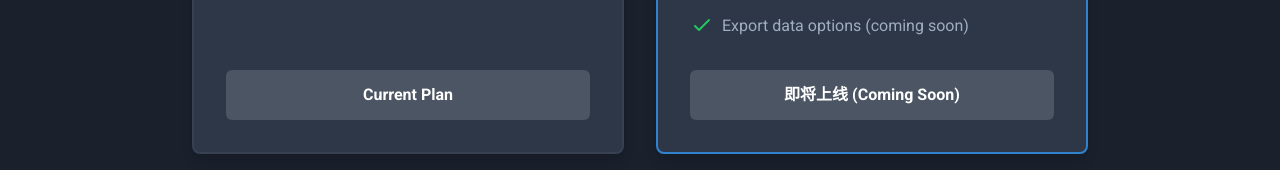
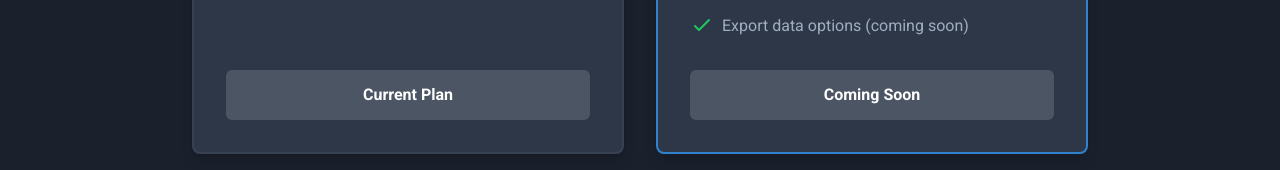
Before and after one commit to LEON11-AI/China-EV-Intelligence-v1.2, a React (Vite) app: page / in a window 1280 px wide. Shown: the part 2806-2976 px from the top of the page. Built offline with nearby package versions, Linux system fonts and the light colour scheme; no server answers.

Commit message:
Remove Chinese text from Coming Soon buttons, keep English only

```diff
--- a/components/ProLocker.tsx
+++ b/components/ProLocker.tsx
@@ -40,7 +40,7 @@ const ProLocker: React.FC<ProLockerProps> = ({
                     disabled
                     className="bg-gray-600 text-gray-400 font-bold py-2 px-5 rounded-md cursor-not-allowed transition-colors duration-300"
                 >
-                    即将上线 (Coming Soon)
+                    Coming Soon
                 </button>
             </div>
         </div>
--- a/pages/HomePage.tsx
+++ b/pages/HomePage.tsx
@@ -192,7 +192,7 @@ const HomePage: React.FC = () => {
                         </ul>
                         <div className="mt-8 w-full">
                            <button className="w-full bg-gray-600 text-white font-bold py-3 px-6 rounded-md cursor-not-allowed transition-colors duration-300" disabled>
-                                即将上线 (Coming Soon)
+                                Coming Soon
                             </button>
                         </div>
                     </div>
--- a/pages/IntelligenceDetailPage.tsx
+++ b/pages/IntelligenceDetailPage.tsx
@@ -93,7 +93,7 @@ const IntelligenceDetailPage: React.FC = () => {
                             disabled
                             className="bg-gray-600 text-gray-400 font-bold py-2 px-6 rounded-md cursor-not-allowed transition-colors duration-300"
                         >
-                            即将上线 (Coming Soon)
+                            Coming Soon
                         </button>
                     </div>
                 )}
--- a/pages/ModelDetailPage.tsx
+++ b/pages/ModelDetailPage.tsx
@@ -148,7 +148,7 @@ const ModelDetailPage: React.FC = () => {
                                 disabled
                                 className="bg-gray-600 text-gray-400 font-bold py-2 px-5 rounded-md cursor-not-allowed transition-colors duration-300 text-sm"
                             >
-                                即将上线 (Coming Soon)
+                                Coming Soon
                             </button>
                         </div>
                     </div>
--- a/pages/PricingPage.tsx
+++ b/pages/PricingPage.tsx
@@ -53,7 +53,7 @@ const PricingPage: React.FC = () => {
                         <li className="flex items-start"><CheckIcon className="text-green-500 mr-3 flex-shrink-0" /> Export data options (coming soon)</li>
                     </ul>
                    <button className="w-full bg-gray-600 text-white font-bold py-3 px-6 rounded-md cursor-not-allowed transition-all duration-300 touch-manipulation" disabled>
-                        即将上线 (Coming Soon)
+                        Coming Soon
                     </button>
                 </div>
             </div>
@@ -206,7 +206,7 @@ const PricingPage: React.FC = () => {
                         <h3 className="text-xl sm:text-2xl font-bold text-white mb-3 sm:mb-4">Ready to upgrade?</h3>
                         <p className="text-base sm:text-lg text-gray-200 mb-4 sm:mb-6 px-2">Join thousands of professionals who rely on our intelligence for strategic decisions.</p>
                         <button className="bg-gray-400 text-gray-700 font-bold py-3 px-6 sm:px-8 rounded-md cursor-not-allowed transition-all duration-300 touch-manipulation text-sm sm:text-base" disabled>
-                            即将上线 (Coming Soon)
+                            Coming Soon
                         </button>
                     </div>
                 </div>
```
